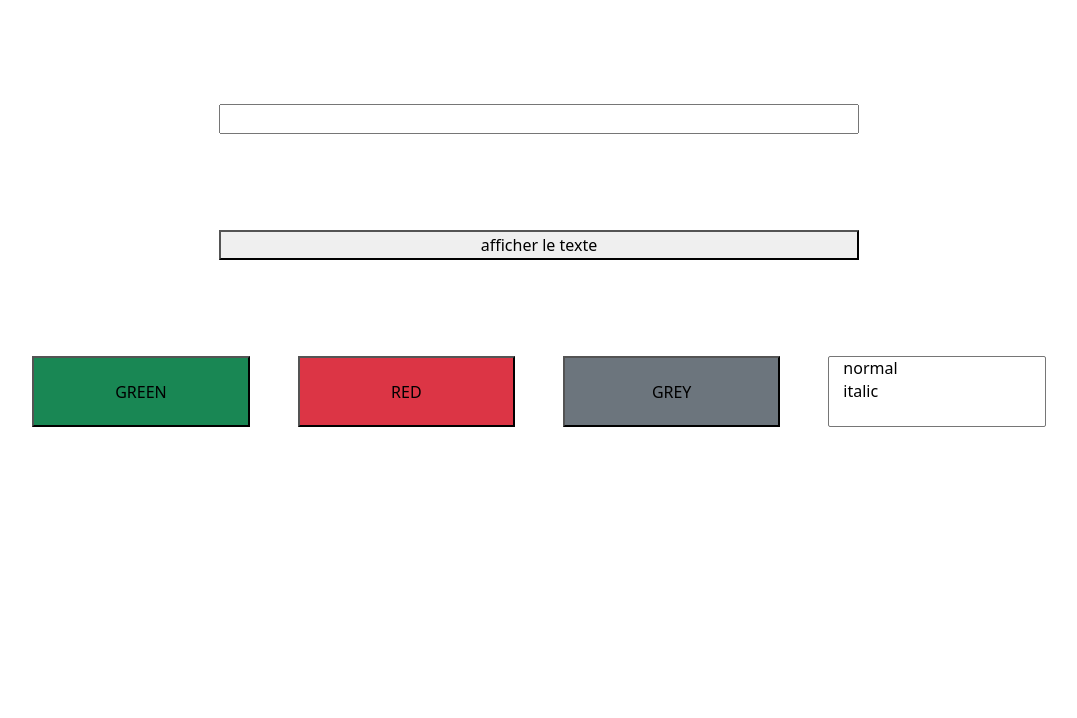
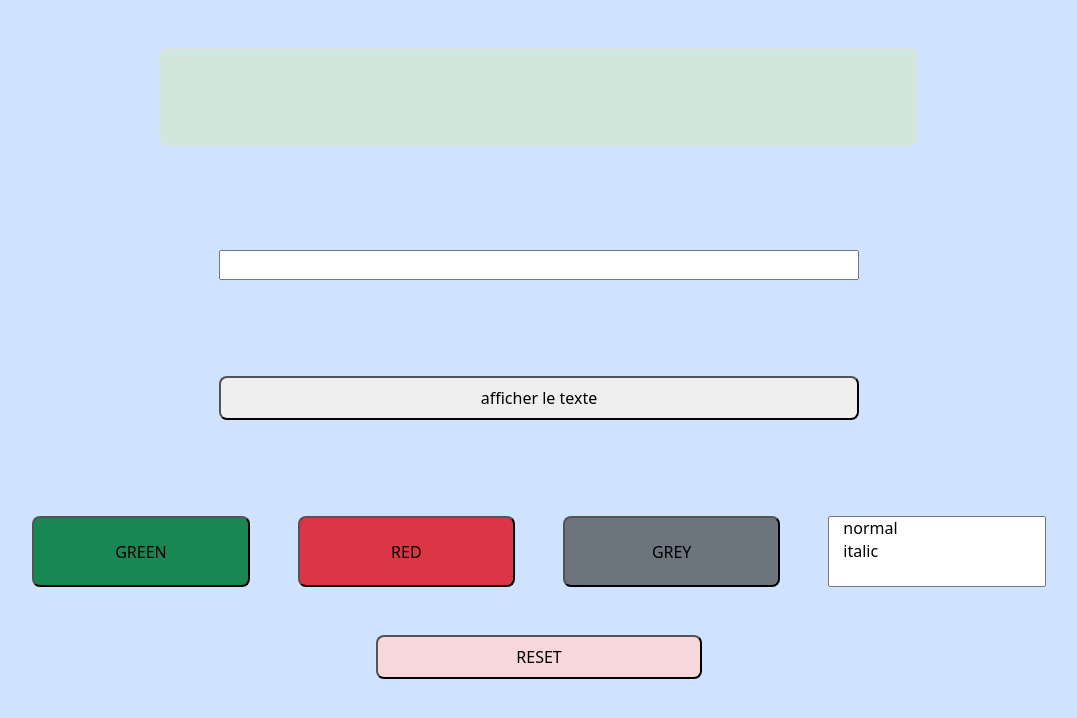
Before and after one commit to ridah00/pratiquer-js, a plain HTML site: page index.html in a window 1280 px wide. Both pictures are taken after a click on the button "GREY". Shown: the whole page, without its empty margins (101-1178 px from the left). Drawn offline with nearby package versions, Linux system fonts and the light colour scheme.

Commit message:
bouton_reset

```diff
--- a/index.html
+++ b/index.html
@@ -8,17 +8,18 @@
     <title>pratiquer</title>
 
 </head>
-<body class="text-center row justify-content-center gap-5">
-    <h1 class="col-7" id="text_output"></h1>
-    <div> <input class="col-6 my-5" type="text" id="text_input">
-    <button class="col-6 my-5" id="go_live" onclick="recupererEtAfficher();"> afficher le texte</button> </div>
-    <button class="col-2 bg-success" id="green_button" onclick="text_to_green()" >GREEN</button>
-    <button class="col-2 bg-danger" id="red_button" onclick="text_to_red()" >RED</button>
-    <button class="col-2 bg-secondary" id="grey_button" onclick="text_to_grey()" >GREY</button>
+<body class="text-center row justify-content-center bg-primary-subtle gap-5">
+    <h1 class="col-7 border mt-5 py-5 rounded-3 bg-success-subtle" id="text_output"></h1>
+    <div> <input class="col-6 my-5" type="text" id="text_input" onkeypress="" >
+    <button class="col-6 rounded-3 my-5 py-2" id="go_live" onclick="recupererEtAfficher()"> afficher le texte</button> </div>
+    <button class="col-2 rounded-3 bg-success" id="green_button" onclick="text_to_green()" >GREEN</button>
+    <button class="col-2 rounded-3 bg-danger" id="red_button" onclick="text_to_red()" >RED</button>
+    <button class="col-2 rounded-3 bg-secondary" id="grey_button" onclick="text_to_grey()" >GREY</button>
     <select class="col-2" onchange="myFunction(this);" size="3">
         <option>normal</option>
         <option>italic</option>
       </select>
+      <button class="col-3 rounded-3 bg-danger-subtle py-2" id="reset_button" onclick="text_to_origin()" >RESET</button>
     <script src="./js/script.js"></script>
     <script src="https://cdn.jsdelivr.net/npm/bootstrap@5.3.3/dist/js/bootstrap.bundle.min.js" integrity="sha384-YvpcrYf0tY3lHB60NNkmXc5s9fDVZLESaAA55NDzOxhy9GkcIdslK1eN7N6jIeHz" crossorigin="anonymous"></script>
 </body>
--- a/js/script.js
+++ b/js/script.js
@@ -15,6 +15,30 @@ function text_to_grey() {
   document.getElementById("text_output").classList.remove("text-success", "text-danger", "text-secondary");
   document.getElementById("text_output").classList.add("text-secondary");
 }
+function text_to_grey() {
+  document.getElementById("text_output").classList.remove("text-success", "text-danger", "text-secondary");
+  document.getElementById("text_output").classList.add("text-secondary");
+}
+function text_to_origin(){
+  document.getElementById("text_input").value=null;
+  document.getElementById("text_output").innerText="";
+  document.getElementById("text_output").classList.remove("text-success", "text-danger", "text-secondary");
+}
+document.addEventListener("keyup", function(event) {
+    event.preventDefault();
+    if (event.keyCode === 13) {
+        document.getElementById("go_live").click();
+    }
+});
+
+document.addEventListener("keyup", function(event) {
+  event.preventDefault();
+  if (event.keyCode === 27) {
+      document.getElementById("reset_button").click();
+  }
+});
+
+
 // function changer_couleur(color_) {
 //   document.getElementById("text_output").style.color = color_;
 // }
```
